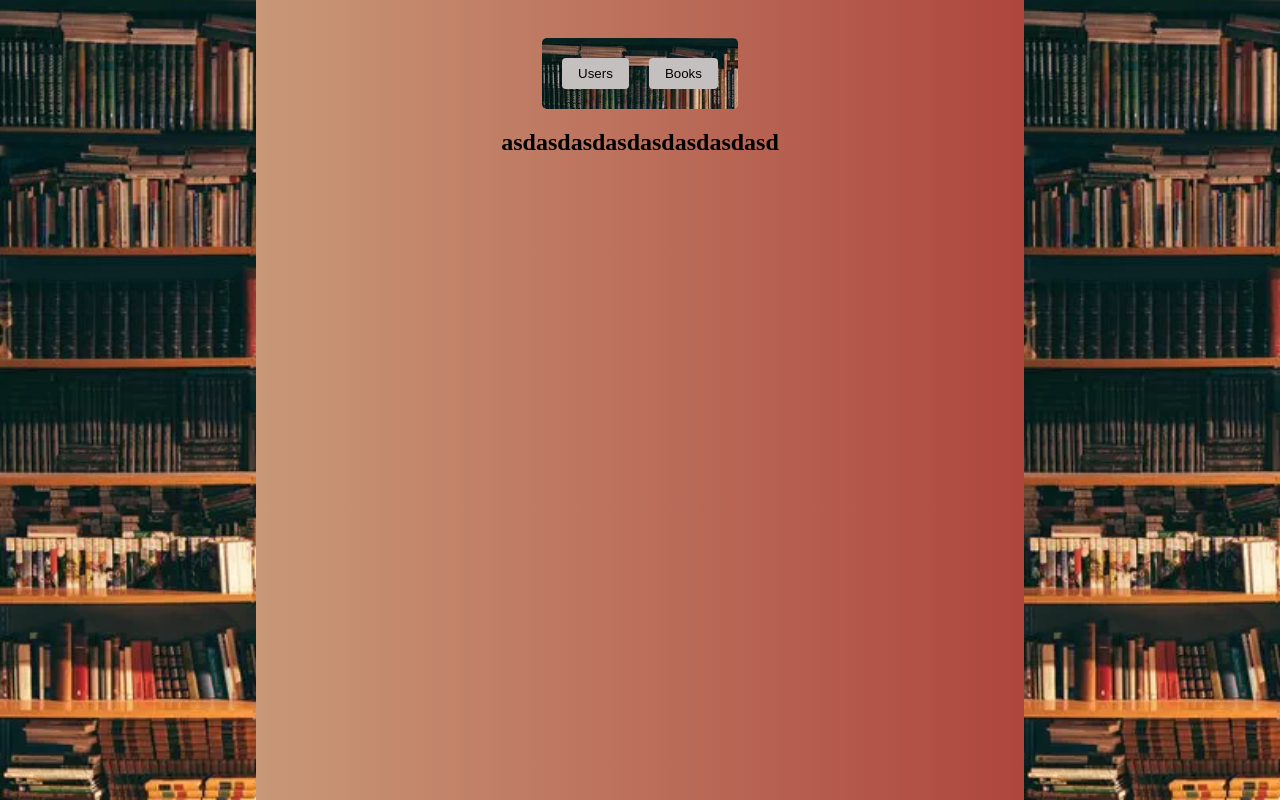
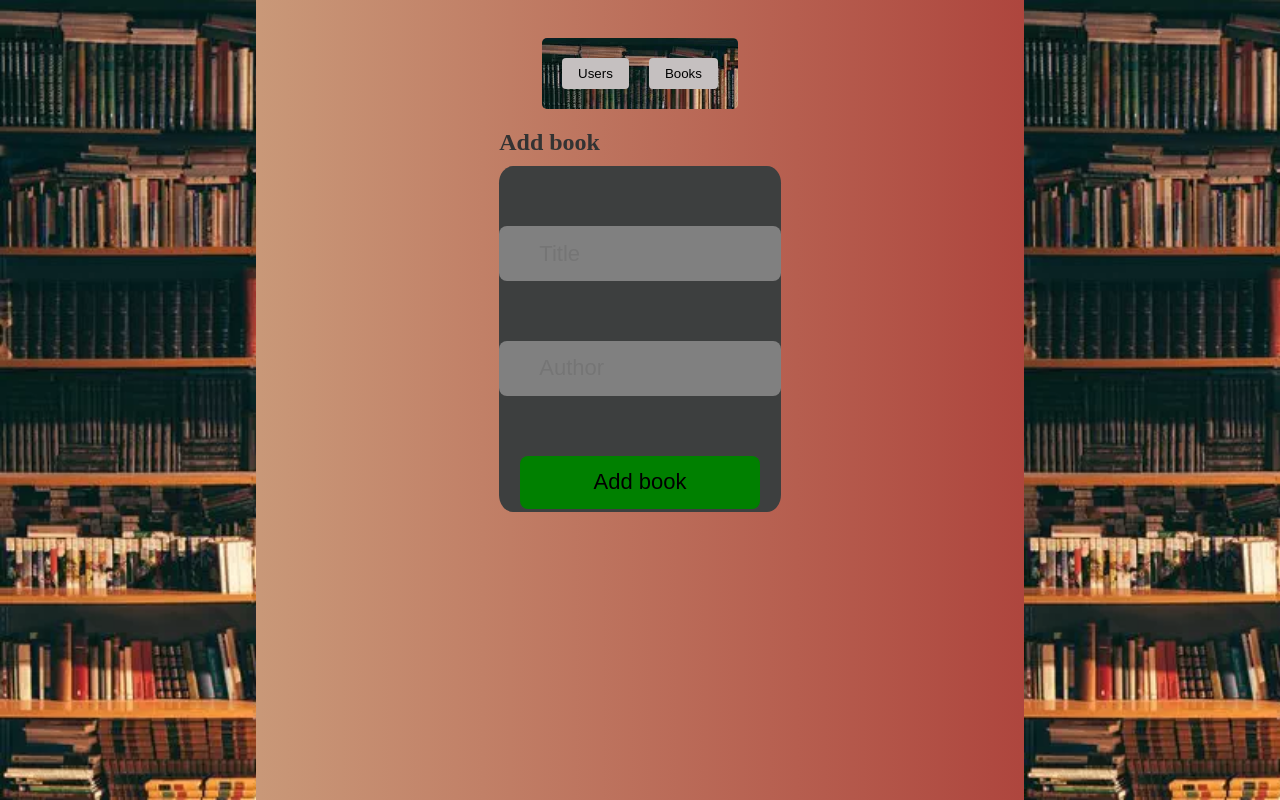
Before and after one commit to TomaszHamerla/BookLendApp-React, a React (Vite) app: page / in a window 1280 px wide. Both pictures are taken after typing "Sample" into the empty fields and a click on the button "Add book". Built offline with nearby package versions, Linux system fonts and the light colour scheme; no server answers.

Commit message:
created from to add book

```diff
--- /dev/null
+++ b/src/components/books/AddBook.css
@@ -0,0 +1,46 @@
+.formContainer {
+  height: 100vh;
+  width: 22%;
+  justify-content: center;
+  align-items: center;
+}
+.form {
+  height: 50%;
+  width: 100%;
+  border-radius: 5%;
+  background-color: rgb(61, 63, 63);
+  margin: 0;
+  padding: 0;
+  display: flex;
+  align-items: center;
+  flex-direction: column;
+  text-align: center;
+}
+.input-form {
+  display: block;
+  margin: 60px auto;
+  border-radius: 8px;
+  height: 20%;
+  width: 85%;
+  outline: none;
+  border: none;
+  background: grey;
+  color: black;
+  font-size: 22px;
+  cursor: pointer;
+  padding-left: 40px;
+}
+.addBookBtn {
+  margin: auto auto;
+  border-radius: 8px;
+  height: 20%;
+  width: 85%;
+  outline: none;
+  border: none;
+  cursor: pointer;
+  background-color: green;
+  font-size: 22px;
+}
+.addBookBtn:hover {
+  background-color: rgb(12, 167, 12);
+}
--- a/src/components/books/AddBook.jsx
+++ b/src/components/books/AddBook.jsx
@@ -1,9 +1,17 @@
-import React from 'react'
+import React from "react";
+import "./AddBook.css";
 
-export const AddBook = ({onNavigate}) => {
+export const AddBook = ({ onNavigate }) => {
   return (
-    <div>
-        <h2>asdasdasdasdasdasdasdasd</h2>
+    <div className="formContainer">
+      <h2 className="header">Add book</h2>
+      <div className="form">
+        <form action="">
+          <input type="text" className="input-form" placeholder="Title" />
+          <input type="text" className="input-form" placeholder="Author" />
+          <button className="addBookBtn">Add book</button>
+        </form>
+      </div>
     </div>
-  )
-}
+  );
+};
```
